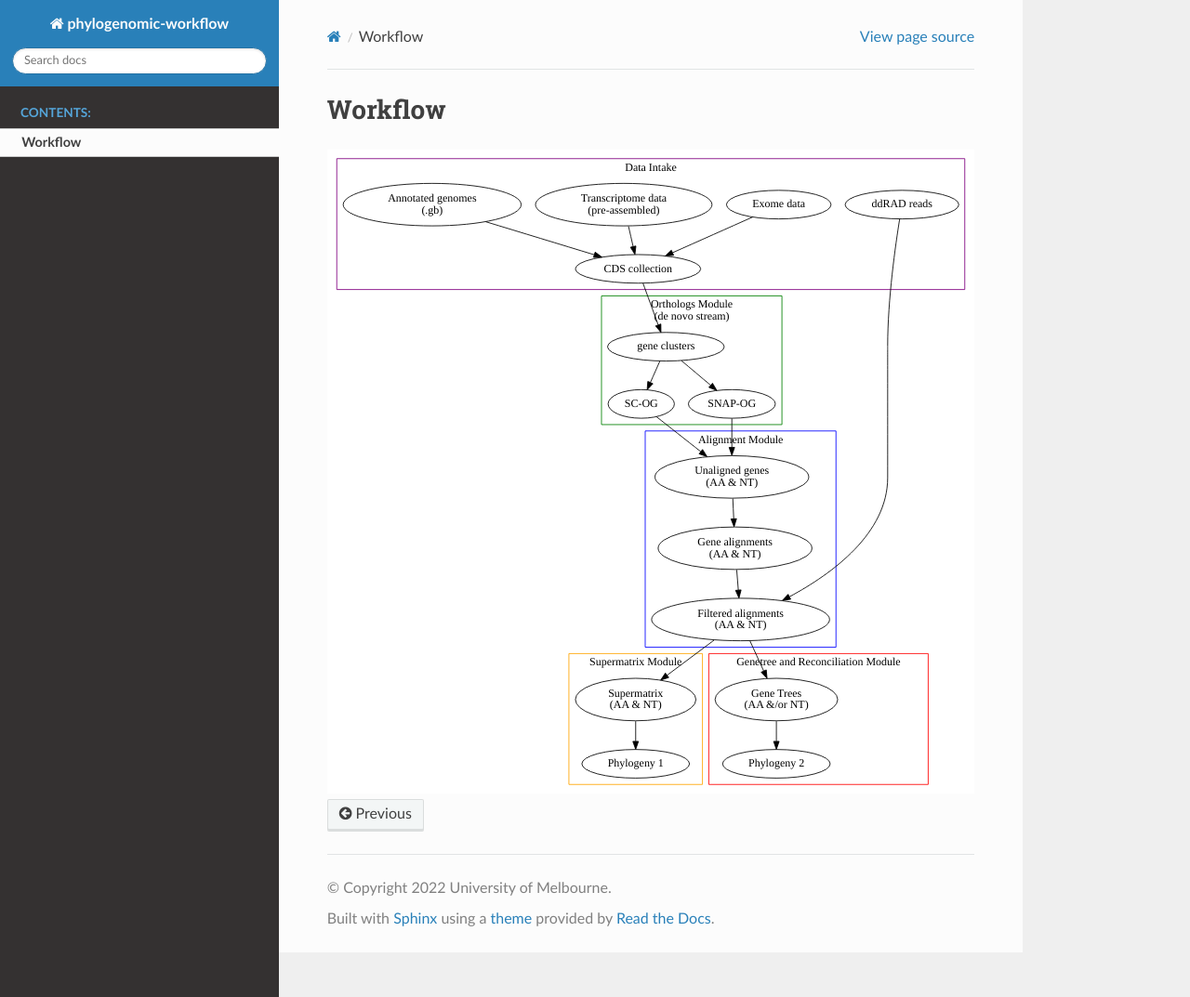
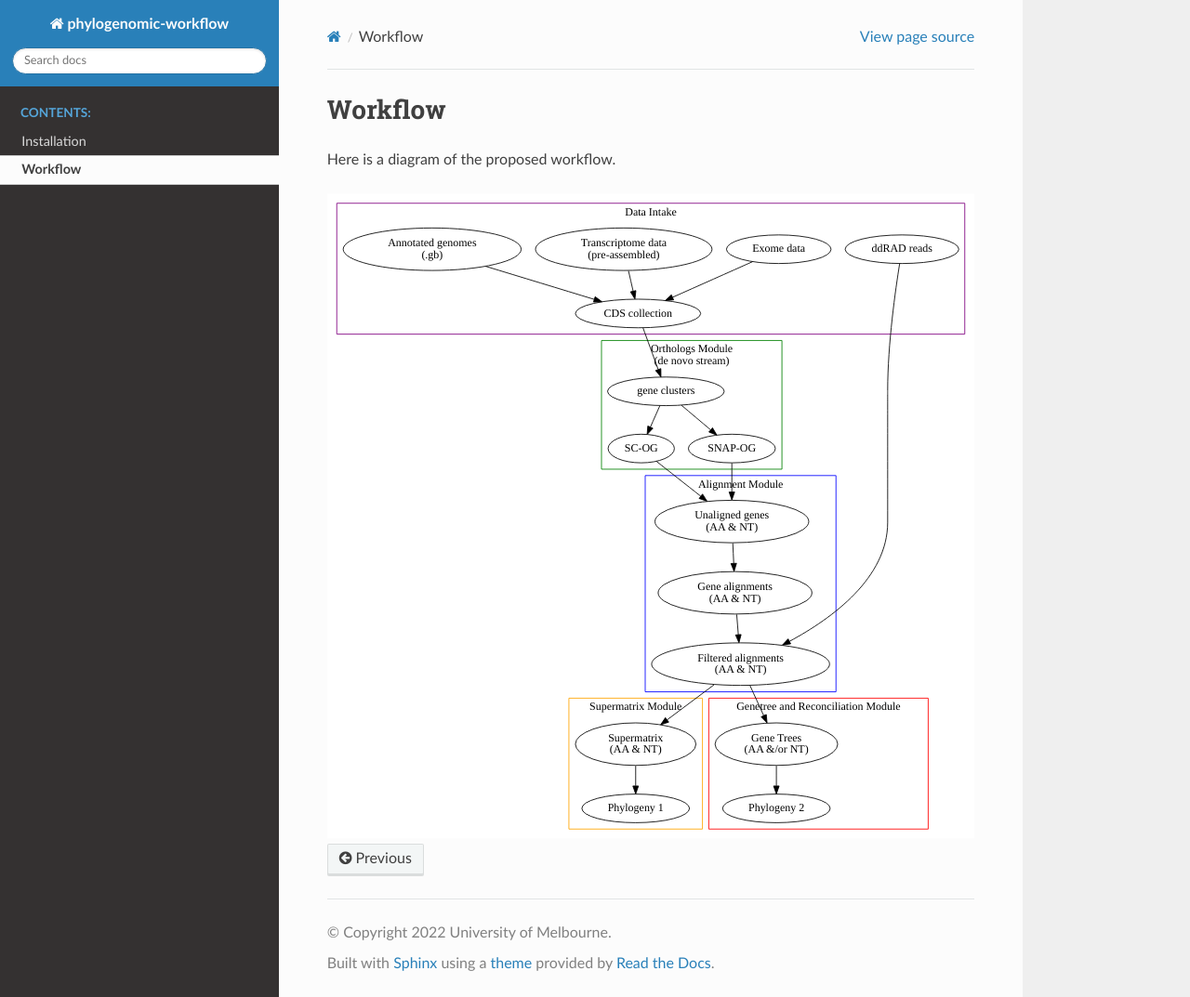
Before and after one commit to rbturnbull/orthoflow, a Sphinx documentation site: the page built from docs/workflow.rst, in a window 1280 px wide and 1073 px high. Shown: the whole window at 93% size. Built offline with Sphinx 7.4.7 and the Read the Docs theme 2.0.0, drawn with Linux system fonts in a browser that asks for light colours.

```diff
--- a/docs/index.rst
+++ b/docs/index.rst
@@ -10,6 +10,7 @@
    :maxdepth: 2
    :caption: Contents:
 
+   installation
    workflow
 
 
--- /dev/null
+++ b/docs/installation.rst
@@ -0,0 +1,5 @@
+############
+Installation
+############
+
+Install like this:
--- a/docs/workflow.rst
+++ b/docs/workflow.rst
@@ -1,6 +1,8 @@
 ========
 Workflow
 ========
+
+Here is a diagram of the proposed workflow.
 
 .. graphviz::
 
```
Also changed, not shown: 2 other files.
